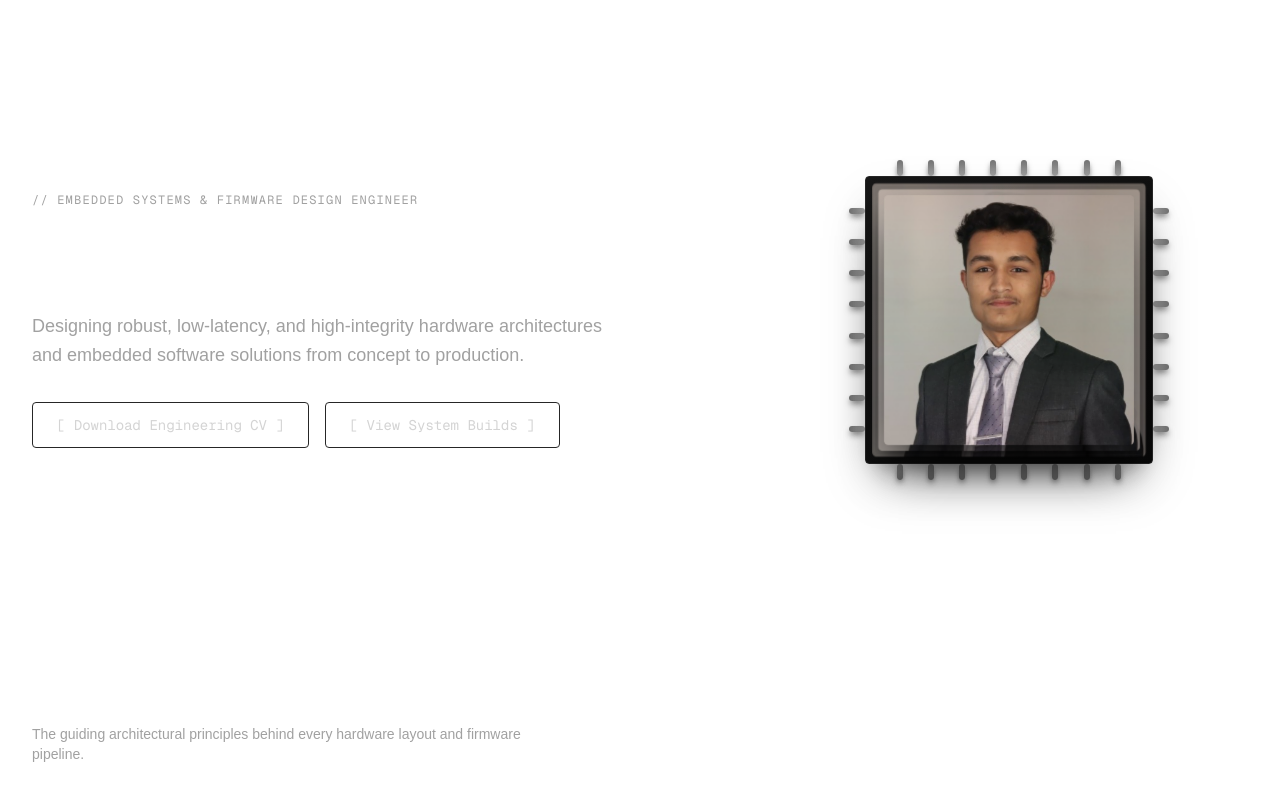
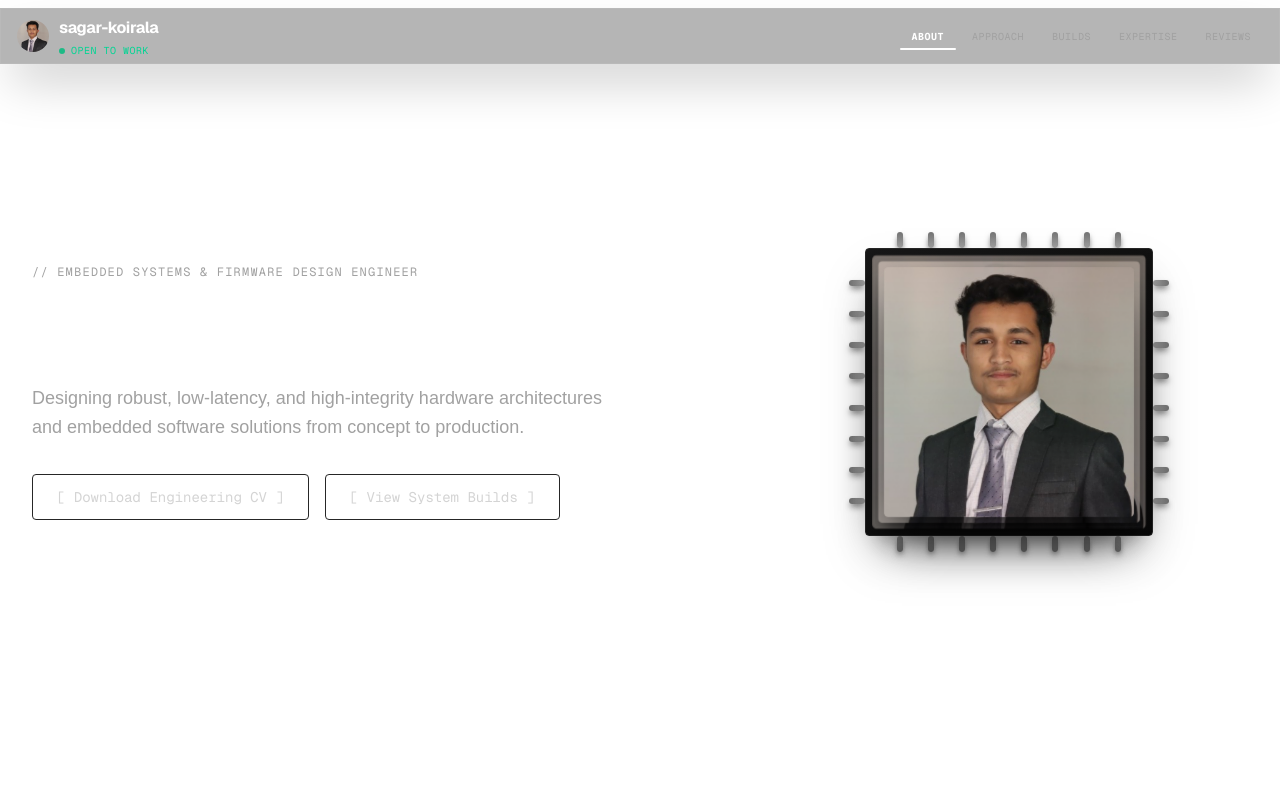
Before and after one commit to sagar-koirala/my-portfolio-app, a Next.js app: page / in a window 1280 px wide. Shown: the top 794 px of the page. Built offline with nearby package versions, Linux system fonts and the light colour scheme.

Commit message:
feat: implement interactive floating navigation bar and integrate into layout

```diff
--- a/src/app/layout.tsx
+++ b/src/app/layout.tsx
@@ -1,6 +1,7 @@
 import type { Metadata } from "next";
 import { Geist, Geist_Mono } from "next/font/google";
 import "./globals.css";
+import Navbar from "@/components/Navbar";
 
 const geistSans = Geist({
   variable: "--font-geist-sans",
@@ -40,7 +41,7 @@ export default function RootLayout({
     >
       <body className="min-h-full flex flex-col bg-neutral-950 text-neutral-100 font-sans selection:bg-neutral-800 selection:text-white">
         <div className="relative flex flex-col flex-grow">
-          {/* Subtle grid background or overlay can go here in future steps */}
+          <Navbar />
           {children}
         </div>
       </body>
--- /dev/null
+++ b/src/components/Navbar.tsx
@@ -0,0 +1,215 @@
+"use client";
+
+import React, { useState, useEffect } from "react";
+import Image from "next/image";
+import { motion, AnimatePresence } from "framer-motion";
+import profilePic from "@/assets/profile.png";
+
+const navLinks = [
+  { id: "hero", label: "About" },
+  { id: "philosophy", label: "Approach" },
+  { id: "projects", label: "Builds" },
+  { id: "skills", label: "Expertise" },
+  { id: "testimonials", label: "Reviews" },
+];
+
+export default function Navbar() {
+  const [activeSection, setActiveSection] = useState("hero");
+  const [isScrolled, setIsScrolled] = useState(false);
+  const [isMobileMenuOpen, setIsMobileMenuOpen] = useState(false);
+  const [isMobile, setIsMobile] = useState(false);
+
+  // Check window size to handle smooth static width transitions
+  useEffect(() => {
+    const checkMobile = () => setIsMobile(window.innerWidth < 768);
+    checkMobile();
+    window.addEventListener("resize", checkMobile);
+    return () => window.removeEventListener("resize", checkMobile);
+  }, []);
+
+  // Monitor scroll height to trigger the floating ribbon state & track active sections
+  useEffect(() => {
+    const handleScroll = () => {
+      setIsScrolled(window.scrollY > 150);
+
+      const scrollPosition = window.scrollY + 160;
+      for (const link of navLinks) {
+        const el = document.getElementById(link.id);
+        if (el) {
+          const top = el.offsetTop;
+          const height = el.offsetHeight;
+          if (scrollPosition >= top && scrollPosition < top + height) {
+            setActiveSection(link.id);
+            break;
+          }
+        }
+      }
+    };
+
+    window.addEventListener("scroll", handleScroll);
+    return () => window.removeEventListener("scroll", handleScroll);
+  }, []);
+
+  const scrollToSection = (id: string) => {
+    setIsMobileMenuOpen(false);
+    const el = document.getElementById(id);
+    if (el) {
+      el.scrollIntoView({ behavior: "smooth" });
+    }
+  };
+
+  return (
+    <header className="sticky top-0 z-50 w-full flex justify-end md:justify-center py-2 px-4 md:px-0 pointer-events-none select-none">
+      <motion.div
+        initial={false}
+        animate={{
+          width: isScrolled ? (isMobile ? "48px" : "420px") : "100%",
+          maxWidth: isScrolled ? (isMobile ? "48px" : "420px") : "1280px",
+          borderRadius: isScrolled ? "9999px" : "0px",
+          y: isScrolled ? 8 : 0,
+          paddingLeft: isScrolled ? (isMobile ? "0px" : "12px") : "16px",
+          paddingRight: isScrolled ? (isMobile ? "0px" : "12px") : "16px",
+          backgroundColor: isScrolled
+            ? "rgba(10, 10, 10, 0.75)"
+            : "rgba(10, 10, 10, 0.3)",
+          borderColor: isScrolled
+            ? "rgba(255, 255, 255, 0.15)"
+            : "rgba(255, 255, 255, 0.05)",
+        }}
+        transition={{
+          type: "tween",
+          ease: [0.25, 1, 0.5, 1],
+          duration: 0.55,
+        }}
+        className="pointer-events-auto flex items-center justify-between h-12 md:h-14 border backdrop-blur-lg shadow-2xl"
+      >
+        {/* Left Side: Profile Icon & Name / Status */}
+        <motion.div
+          initial={false}
+          animate={{
+            width: isScrolled ? 0 : 180,
+            opacity: isScrolled ? 0 : 1,
+            scale: isScrolled ? 0.8 : 1,
+            marginRight: isScrolled ? 0 : 16,
+          }}
+          transition={{
+            type: "tween",
+            ease: [0.25, 1, 0.5, 1],
+            duration: 0.55,
+          }}
+          className="flex items-center gap-2.5 overflow-hidden whitespace-nowrap"
+        >
+          <div className="relative w-8 h-8 rounded-full overflow-hidden shrink-0">
+            <Image
+              src={profilePic}
+              alt="Sagar Koirala Profile Icon"
+              fill
+              className="object-cover"
+              priority
+            />
+          </div>
+          <div className="flex flex-col justify-center leading-none">
+            <span className="font-bold text-sm md:text-base tracking-tight text-white font-sans">
+              sagar-koirala
+            </span>
+            <span className="flex items-center gap-1.5 text-[9px] md:text-[10px] font-mono uppercase tracking-wider text-emerald-400 mt-1.5">
+              <span className="inline-block w-1.5 h-1.5 bg-emerald-500 rounded-full animate-pulse" />
+              Open to work
+            </span>
+          </div>
+        </motion.div>
+
+        {/* Center/Right Side: Nav Links */}
+        <nav className="hidden md:flex items-center gap-1">
+          {navLinks.map((link) => {
+            const isActive = activeSection === link.id;
+            return (
+              <button
+                key={link.id}
+                onClick={() => scrollToSection(link.id)}
+                className={`relative px-3 py-1.5 font-mono text-[10px] uppercase tracking-wider transition-colors duration-200 ${
+                  isActive
+                    ? "text-white font-bold"
+                    : "text-neutral-400 hover:text-white"
+                }`}
+              >
+                {/* Underline highlight animation */}
+                {isActive && (
+                  <motion.span
+                    layoutId="activeNavHighlight"
+                    className="absolute bottom-0 left-0 right-0 h-[2px] bg-white rounded-full"
+                    transition={{
+                      type: "spring",
+                      stiffness: 380,
+                      damping: 30,
+                    }}
+                  />
+                )}
+                {link.label}
+              </button>
+            );
+          })}
+        </nav>
+
+        {/* Mobile Menu Button (Centered inside the circle when scrolled) */}
+        <button
+          onClick={() => setIsMobileMenuOpen(!isMobileMenuOpen)}
+          className={`flex md:hidden items-center justify-center p-2 rounded-full text-neutral-400 hover:text-white transition-colors border border-transparent ${
+            isScrolled ? "w-12 h-12 hover:bg-white/5" : "border-neutral-900/50"
+          }`}
+          aria-label="Toggle Navigation Menu"
+        >
+          <svg
+            className="w-4 h-4"
+            fill="none"
+            viewBox="0 0 24 24"
+            stroke="currentColor"
+          >
+            {isMobileMenuOpen ? (
+              <path
+                strokeLinecap="round"
+                strokeLinejoin="round"
+                strokeWidth={2}
+                d="M6 18L18 6M6 6l12 12"
+              />
+            ) : (
+              <path
+                strokeLinecap="round"
+                strokeLinejoin="round"
+                strokeWidth={2}
+                d="M4 6h16M4 12h16M4 18h16"
+              />
+            )}
+          </svg>
+        </button>
+      </motion.div>
+
+      {/* Mobile Menu Drawer (Fitted dynamically) */}
+      <AnimatePresence>
+        {isMobileMenuOpen && (
+          <motion.div
+            initial={{ opacity: 0, y: -10 }}
+            animate={{ opacity: 1, y: 0 }}
+            exit={{ opacity: 0, y: -10 }}
+            transition={{ duration: 0.15 }}
+            className="absolute top-16 left-4 right-4 rounded-xl border border-white/10 bg-neutral-950/80 backdrop-blur-xl px-4 py-4 space-y-2 md:hidden pointer-events-auto shadow-2xl"
+          >
+            {navLinks.map((link) => (
+              <button
+                key={link.id}
+                onClick={() => scrollToSection(link.id)}
+                className={`w-full text-left px-4 py-3 font-mono text-[10px] uppercase tracking-wider rounded-lg border transition-all duration-200 block ${
+                  activeSection === link.id
+                    ? "bg-white/10 border-white/15 text-white font-bold"
+                    : "border-transparent text-neutral-400 hover:text-white"
+                }`}
+              >
+                {link.label}
+              </button>
+            ))}
+          </motion.div>
+        )}
+      </AnimatePresence>
+    </header>
+  );
+}
```
